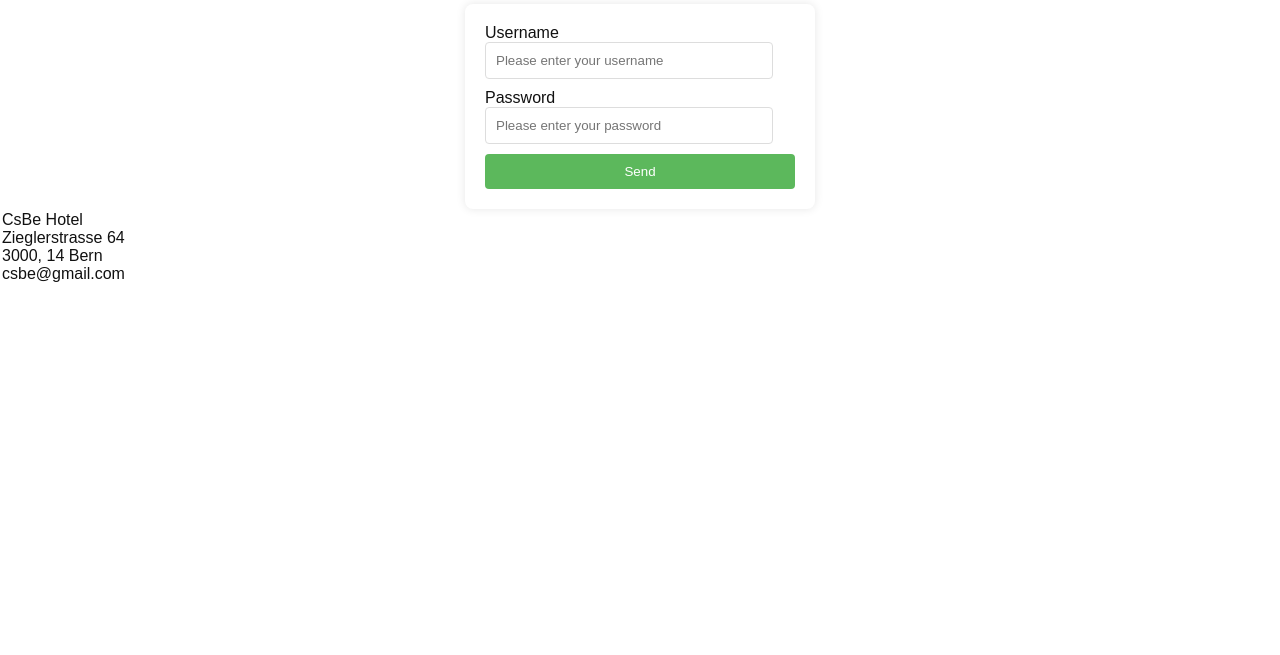
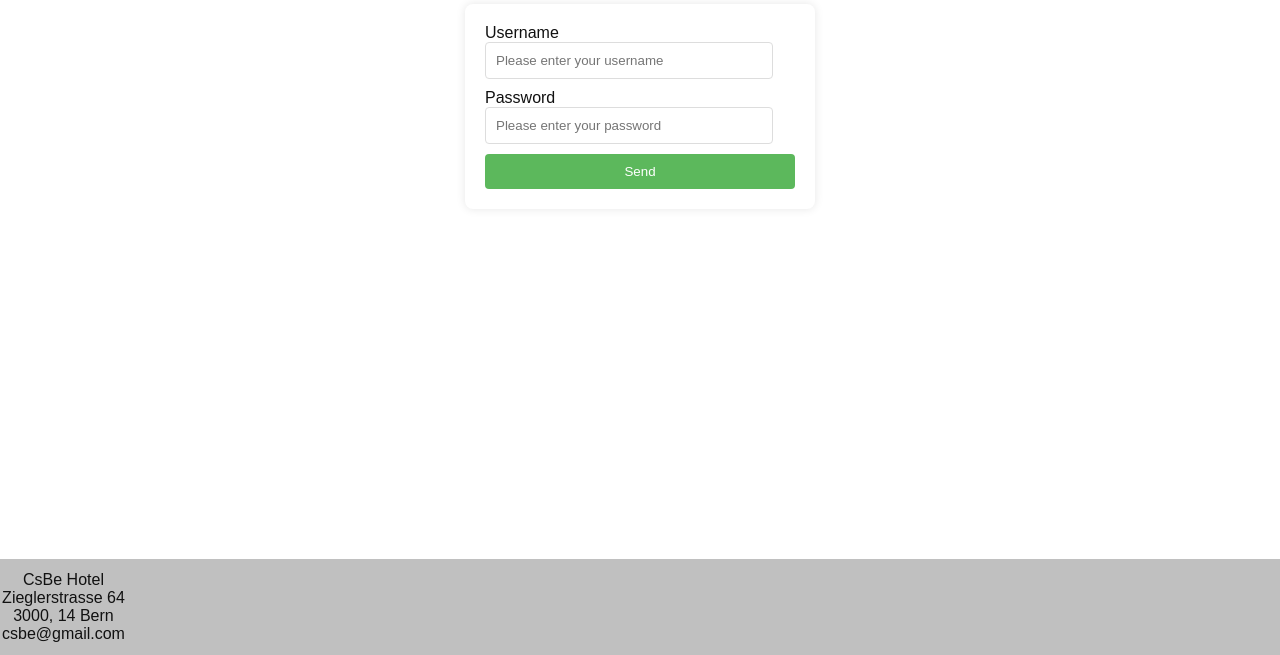
Before and after one commit to shanthosh04/M245LB1, a plain HTML site: page client/index.html in a window 1280 px wide. Shown: the part 145-800 px from the top of the page. Drawn offline with Linux system fonts and the light colour scheme.

Commit message:
change styles

```diff
--- a/client/index.html
+++ b/client/index.html
@@ -44,12 +44,6 @@
               <p>3000, 14 Bern</p>
               <p>csbe@gmail.com</p>
             </td>
-            <td>
-              <!-- Fusszeilenlinks -->
-              <p><a href="Code/Impressum.html">Impressum</a></p>
-              <p><a href="Code/Datenschutz.html">Datenschutzerklärung</a></p>
-              <p><a href="Code/AGB.html">AGB</a></p>
-            </td>
           </tr>
         </table>
     </footer>
--- a/client/styles.css
+++ b/client/styles.css
@@ -120,3 +120,13 @@ button {
 button:disabled {
     background-color: #cccccc;
 }
+
+footer {
+    position: fixed;
+    left: 0;
+    bottom: 0;
+    width: 100%;
+    background-color: #C0C0C0;
+    text-align: center;
+    padding: 10px 0;
+}
```
